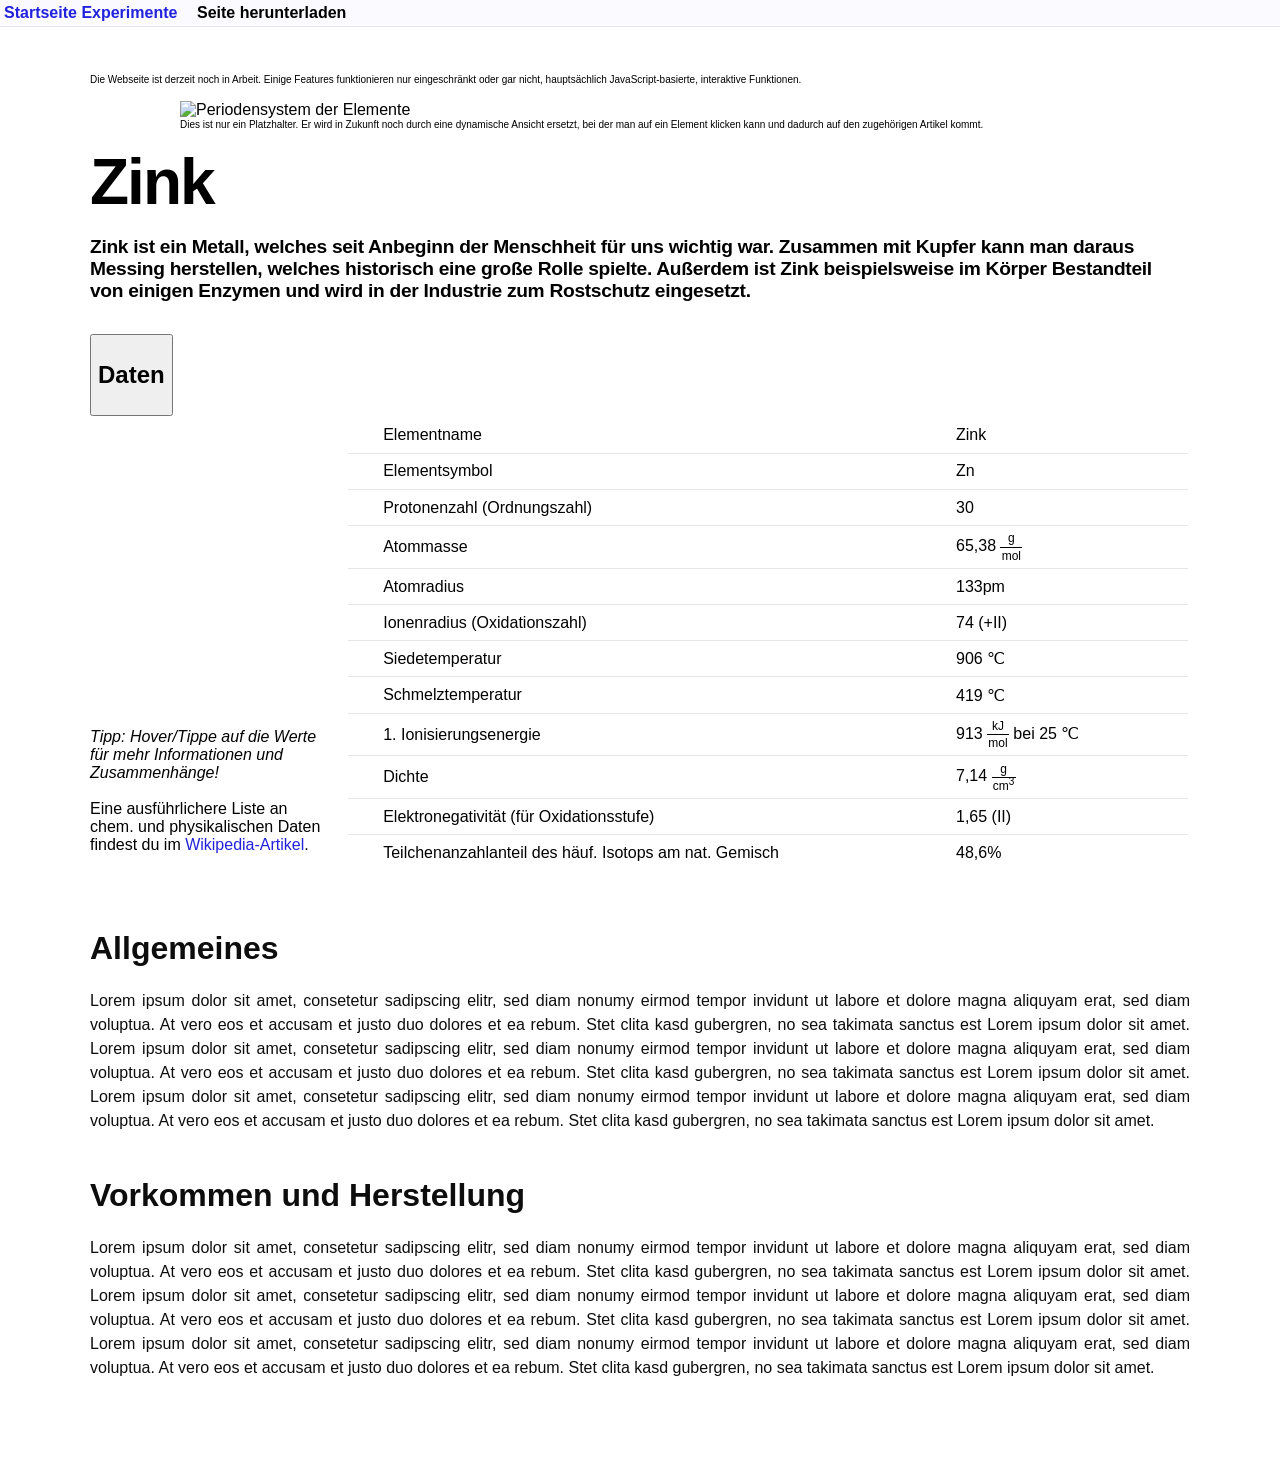
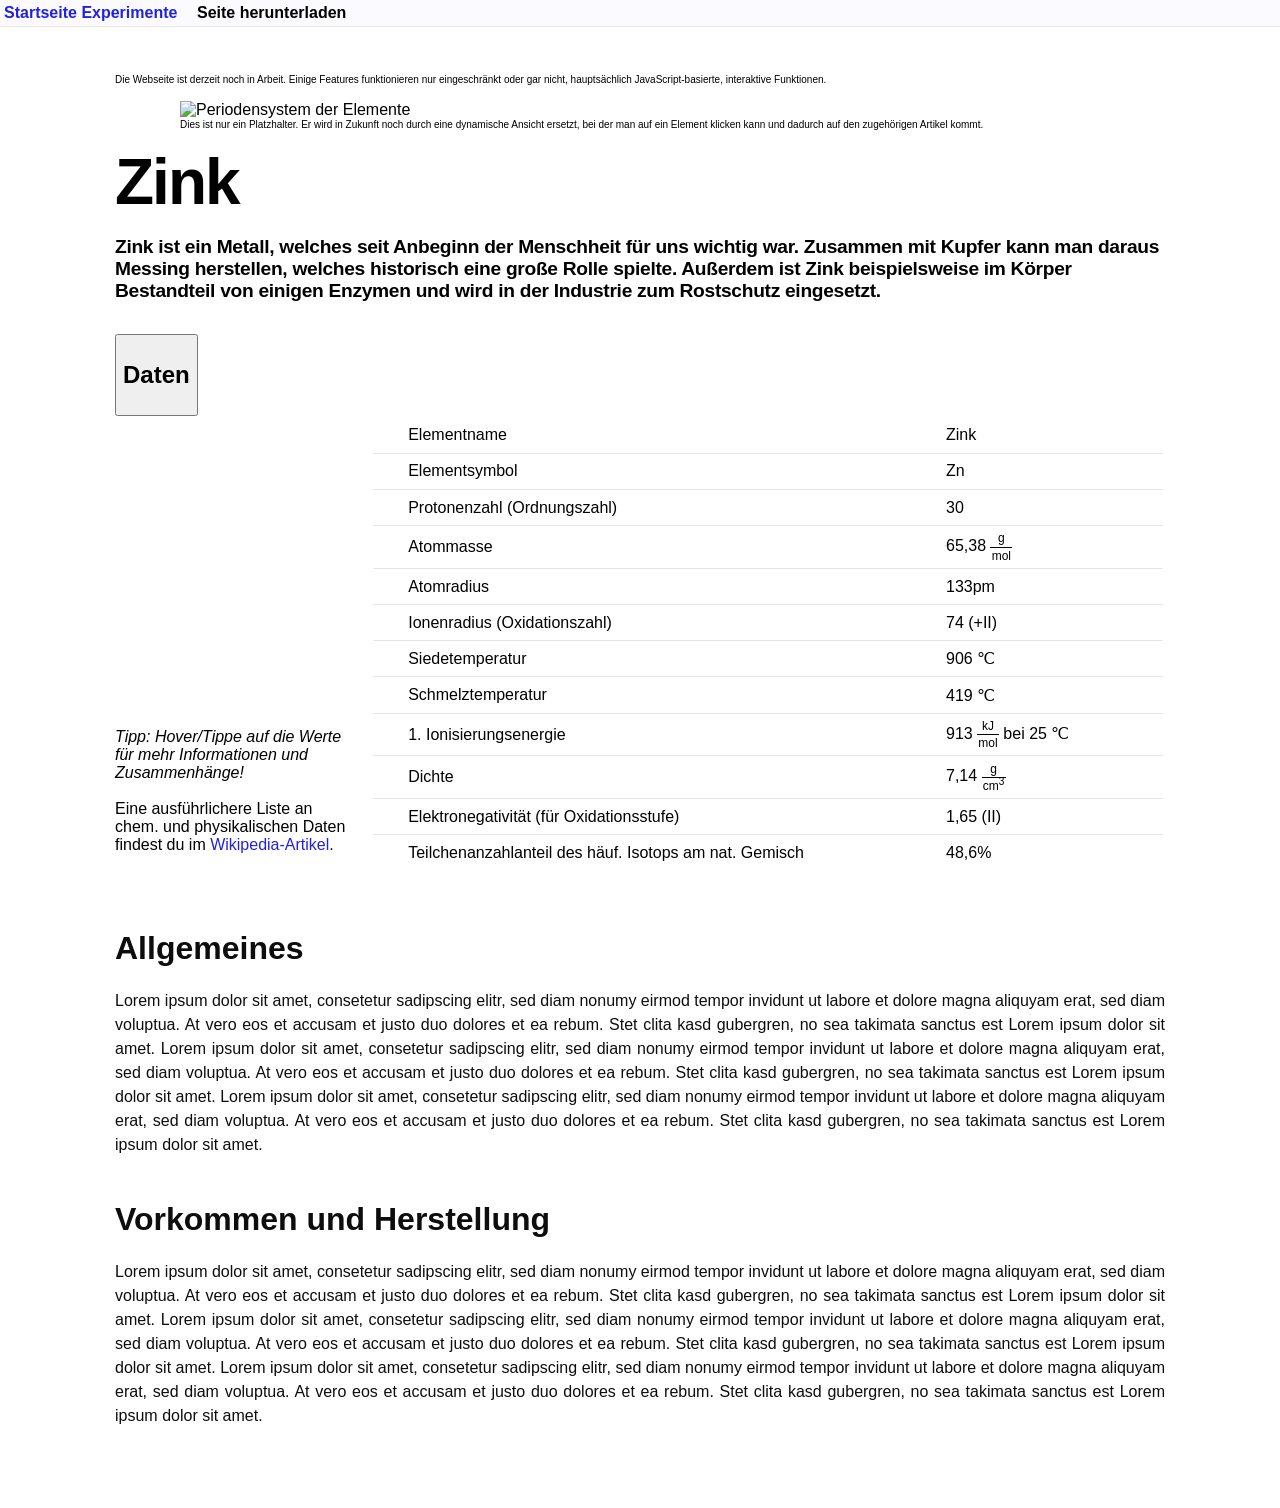

fixed footer having max width

--- a/css/styles.css
+++ b/css/styles.css
@@ -46,7 +46,8 @@ html {
 
 body {
   font-family: Inter, -apple-system, Helvetica, Arial, sans-serif;
-  margin: auto;
+  margin: 0;
+  width: 100%;
   padding: 0;
   word-wrap: break-word;
   background-color: var(--bg-body);
@@ -57,6 +58,7 @@ body {
   hyphens: auto;
   display: grid;
   grid-template-rows: auto 1fr auto;
+  grid-template-columns: 100%;
   justify-content: center;
   min-height: 100vh;
 }
@@ -84,8 +86,8 @@ h3 {
 }
 
 main {
-  margin: 64px;
-  max-width: 1100px;
+  margin: 64px auto;
+  max-width: 1050px;
   align-self: center;
 }
 
@@ -831,15 +833,18 @@ particle {
 
 footer {
   margin: 0;
+  min-width: 100%;
+  background-color: var(--bg-elevated);
 }
 
 footer > ul {
   list-style-type: none;
+  width: 100%;
   margin: 0;
   padding: 0;
   display: flex;
   justify-content: space-evenly;
-  background-color: var(--bg-elevated);
+  /*background-color: var(--bg-elevated);*/
 }
 
 footer > ul > li {
